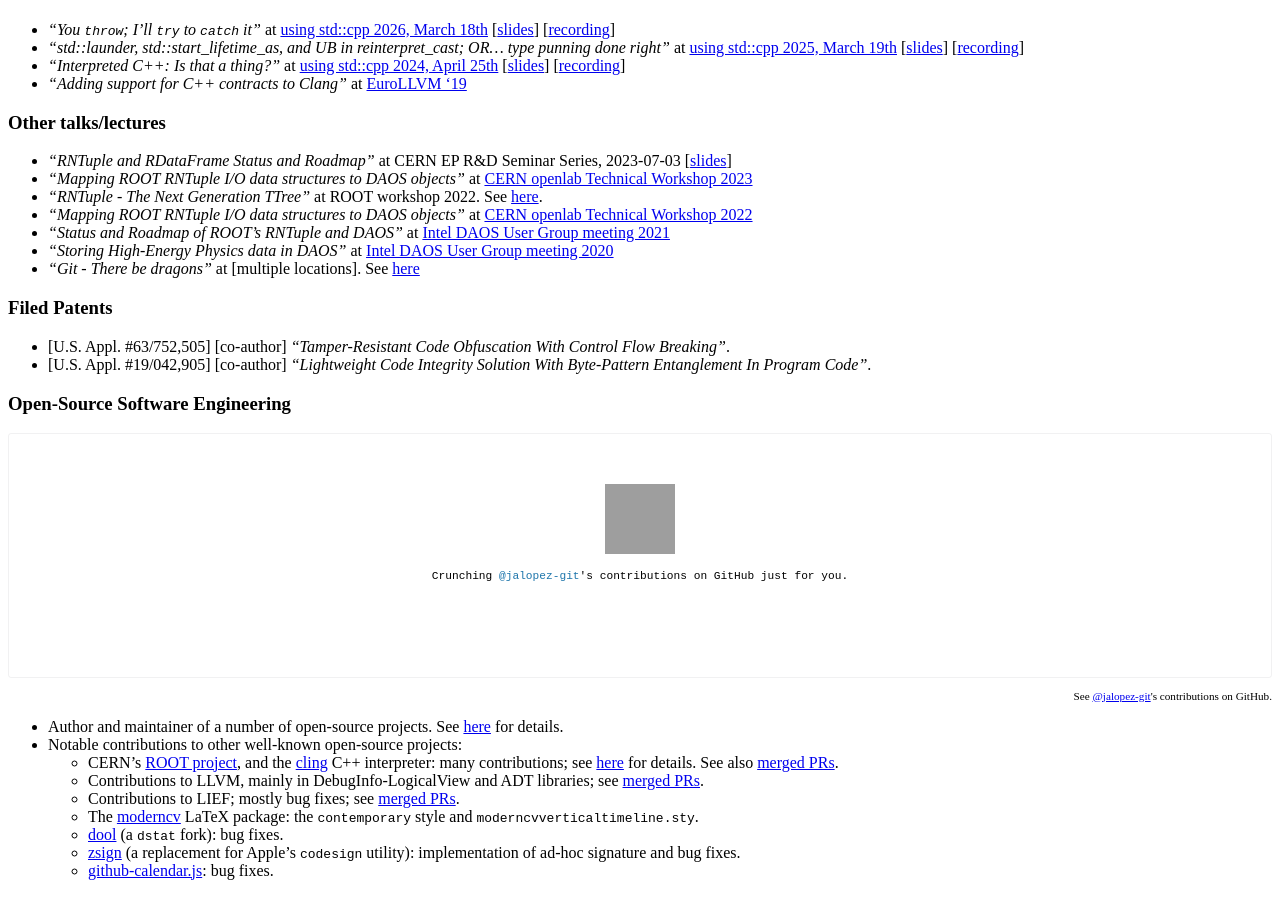
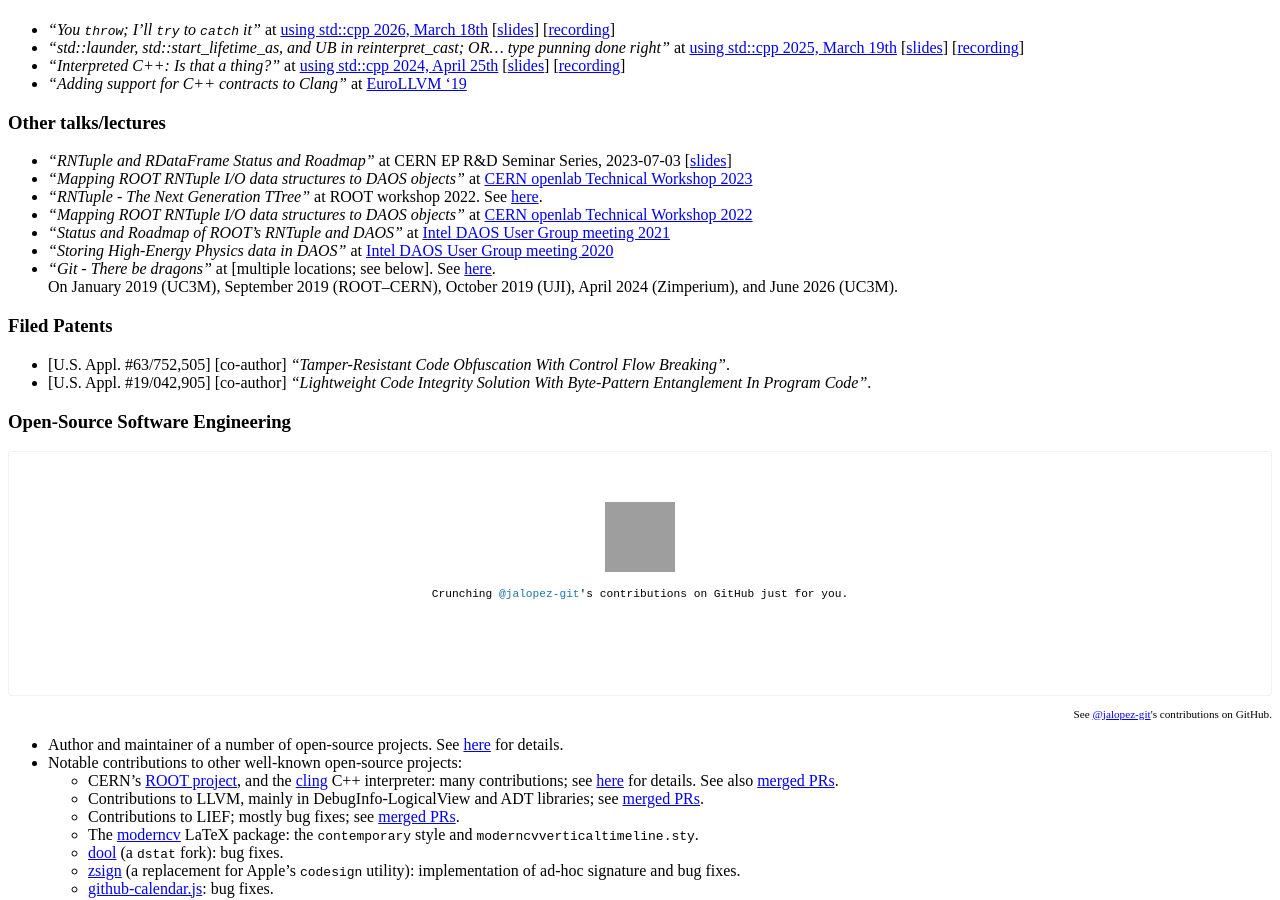
Before and after one commit to jalopezg-git/jalopezg-git.github.io, a Jekyll site: the page built from publications.md, in a window 1280 px wide and 900 px high, scrolled down 1058 px. Built offline with Jekyll 4.4.1, drawn with Linux system fonts in a browser that asks for light colours; Markdown is read by kramdown in place of the engine named in the settings; grey boxes are pictures that could not be loaded.

Commit message:
[publications] Git - There be dragons: add dates

```diff
--- a/publications.md
+++ b/publications.md
@@ -49,7 +49,8 @@ In Proceedings of the 29th International Conference on Compiler Construction (CC
 - _"Mapping ROOT RNTuple I/O data structures to DAOS objects"_ at [CERN openlab Technical Workshop 2022](https://indico.cern.ch/event/1100904/contributions/4751987/)
 - _"Status and Roadmap of ROOT's RNTuple and DAOS"_ at [Intel DAOS User Group meeting 2021](https://daosio.atlassian.net/wiki/spaces/DC/pages/11015454821/DUG21)
 - _"Storing High-Energy Physics data in DAOS"_ at [Intel DAOS User Group meeting 2020](https://daosio.atlassian.net/wiki/spaces/DC/pages/4866835353/DUG20)
-- _"Git - There be dragons"_ at [multiple locations].  See [here](https://github.com/jalopezg-git/Git_There-Be-Dragons)
+- _"Git - There be dragons"_ at [multiple locations; see below].  See [here](https://github.com/jalopezg-git/Git_There-Be-Dragons).
+  On January 2019 (UC3M), September 2019 (ROOT--CERN), October 2019 (UJI), April 2024 (Zimperium), and June 2026 (UC3M).
 
 ### Filed Patents
 
```
